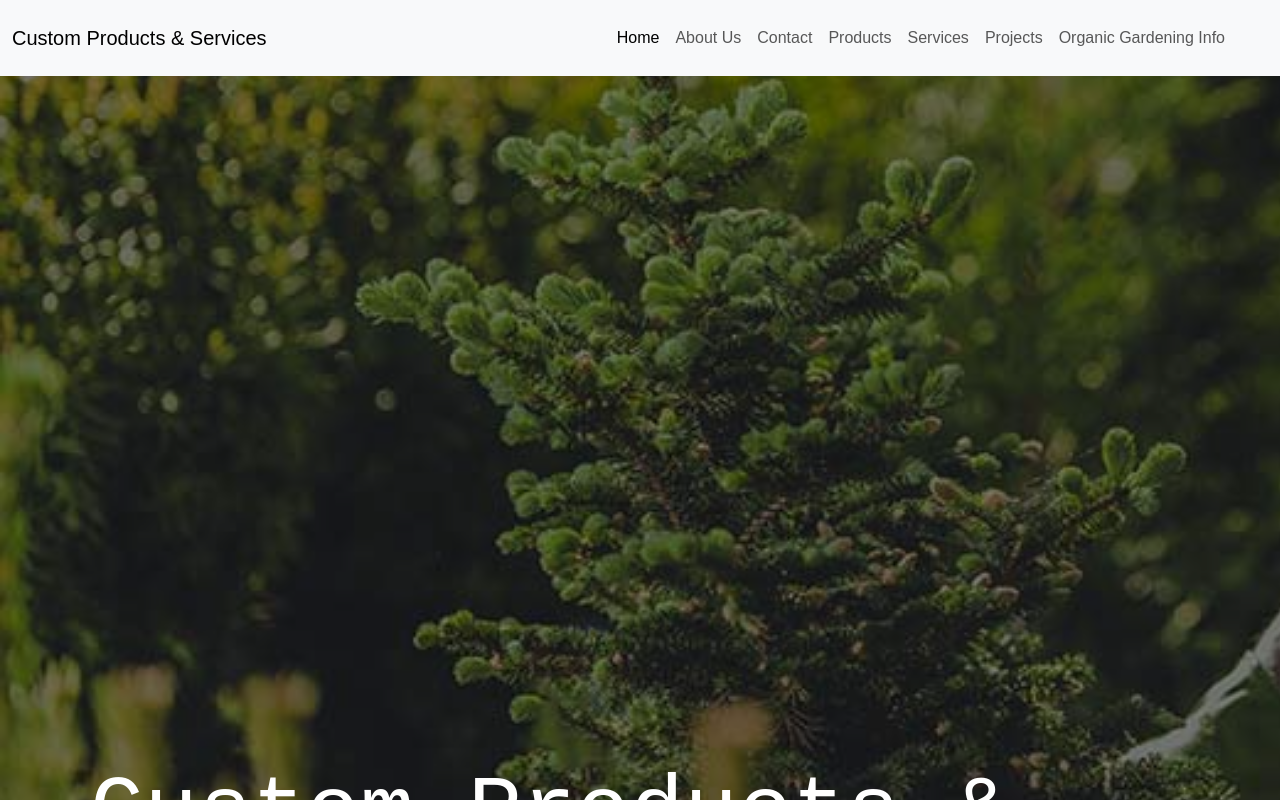
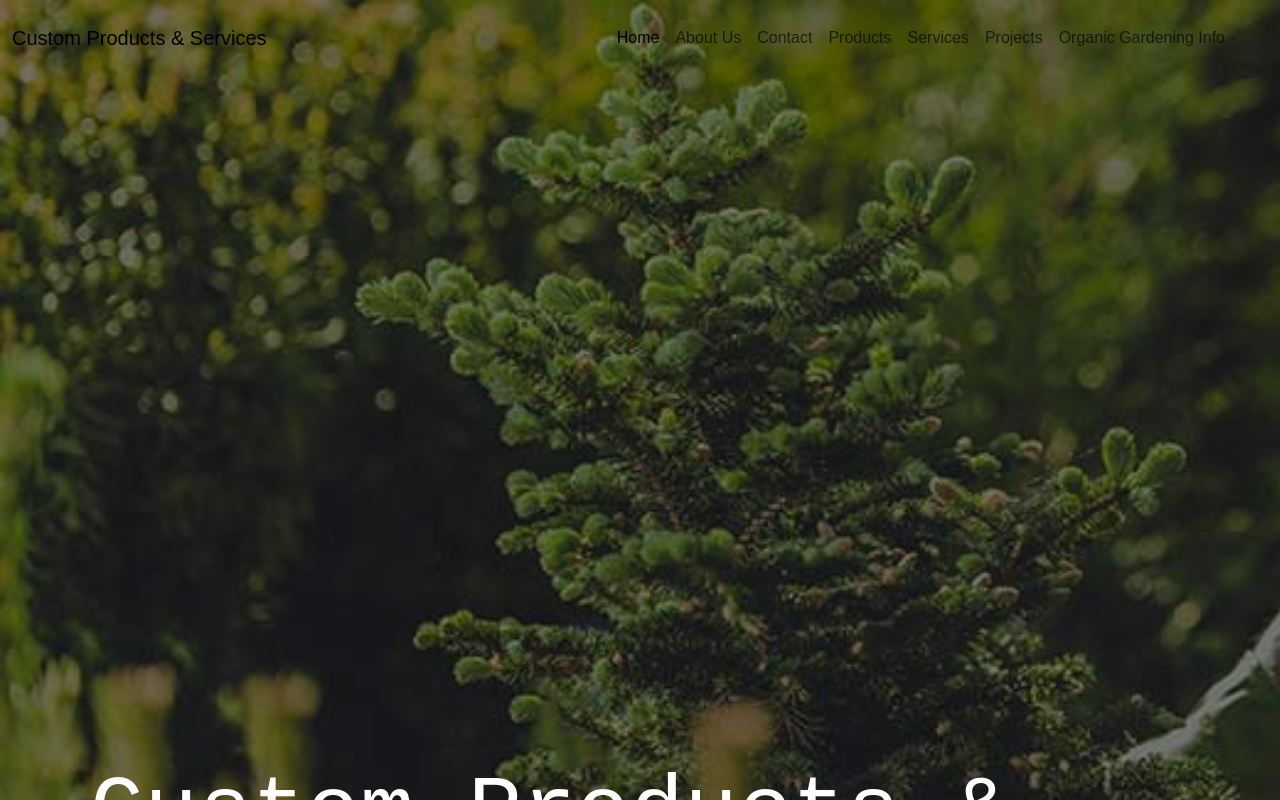
Before and after one commit to MikeAtwood/custom-products, a React (Vite) app: page / in a window 1280 px wide. Shown: the top 800 px of the page. Built offline with nearby package versions, Linux system fonts and the light colour scheme.

Commit message:
testing out styling for nav

```diff
--- a/src/components/Navbar.jsx
+++ b/src/components/Navbar.jsx
@@ -19,8 +19,8 @@
         }
     }, [])
   return (
-    <nav className={`navbar navbar-expand-lg bg-light ${navbarClass}`}>
-    {/* <nav className={`navbar navbar-expand-lg bg-transparent ${navbarClass}`}> */}
+    // <nav className={`navbar navbar-expand-lg bg-light ${navbarClass}`}>
+    <nav className={`navbar navbar-expand-lg bg-transparent ${navbarClass}`}>
       <div className="container-fluid">
         <a className="navbar-brand" href="/home">
           Custom Products & Services
```
